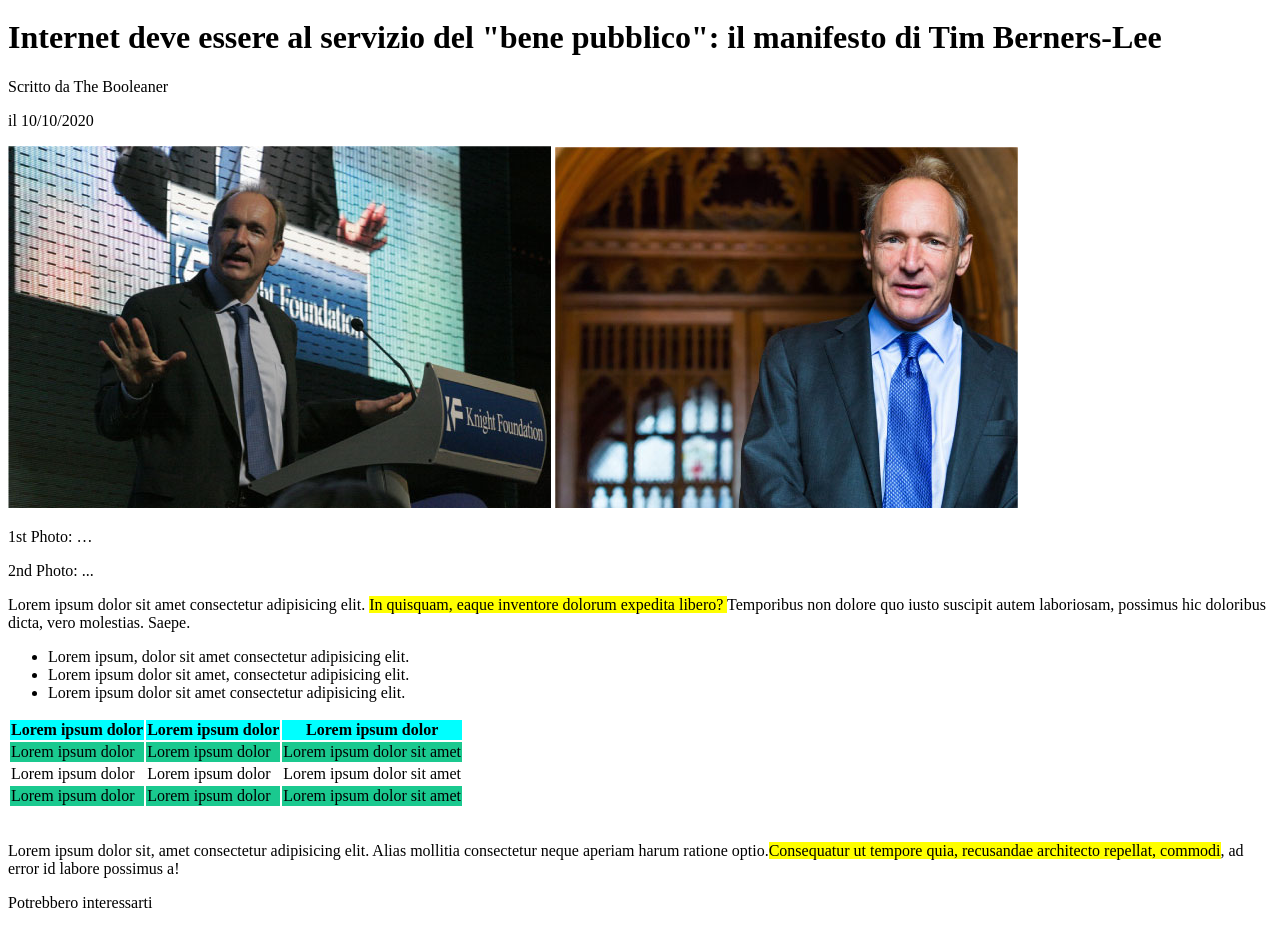
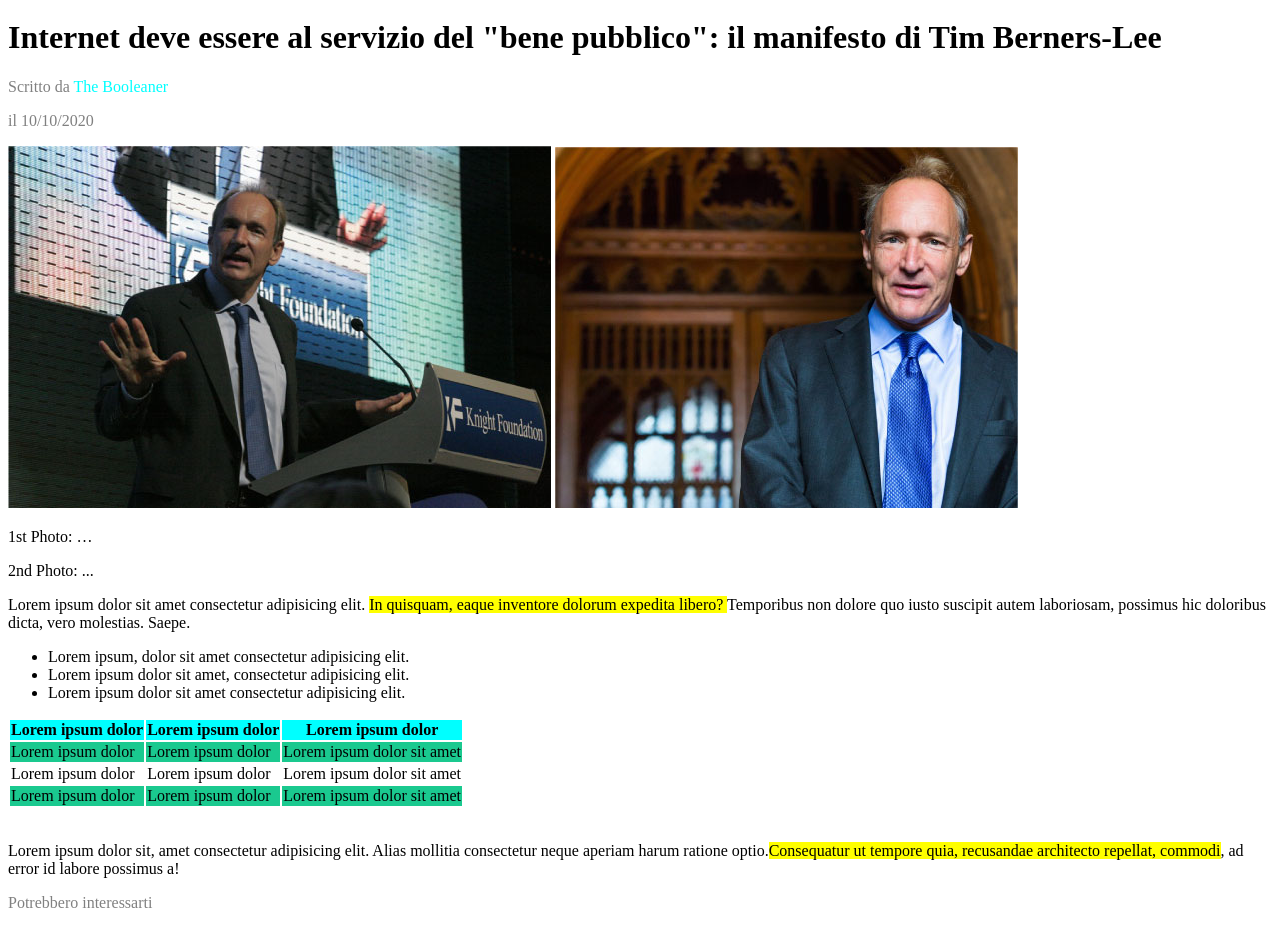
Before and after one commit to Giuseppe-Rizza/html-css-booleaner, a plain HTML site: page index.html in a window 1280 px wide. Shown: the part 160-1085 px from the top of the page. Drawn offline with Linux system fonts and the light colour scheme.

Commit message:
Color text

```diff
--- a/css/style.css
+++ b/css/style.css
@@ -13,8 +13,12 @@ header {
 
 /* body */
 
-.blue text {
-    text-decoration-color: aqua;
+.graytext {
+    color: gray;
+}
+
+.bluetext {
+    color: aqua;
 }
 
 .head {
--- a/index.html
+++ b/index.html
@@ -16,8 +16,8 @@
      <!-- corpo -->
       <h1>Internet deve essere al servizio del "bene pubblico": il manifesto di Tim Berners-Lee</h1>
 
-      <p>Scritto da <span class="blue text">The Booleaner </span></p>
-      <p>il 10/10/2020</p>
+      <p class="graytext">Scritto da <span class="bluetext">The Booleaner </span></p>
+      <p class="graytext">il 10/10/2020</p>
 
      <p>
         <img src="./img/tim-1.jpg" alt="TIM Berners-Lee">
@@ -78,7 +78,7 @@
 
 <!-- footer -->
 
-<p>Potrebbero interessarti</p>
+<p class="graytext">Potrebbero interessarti</p>
 
 <img src="./img/monitor.jpg" alt="Notebook">
 
```
